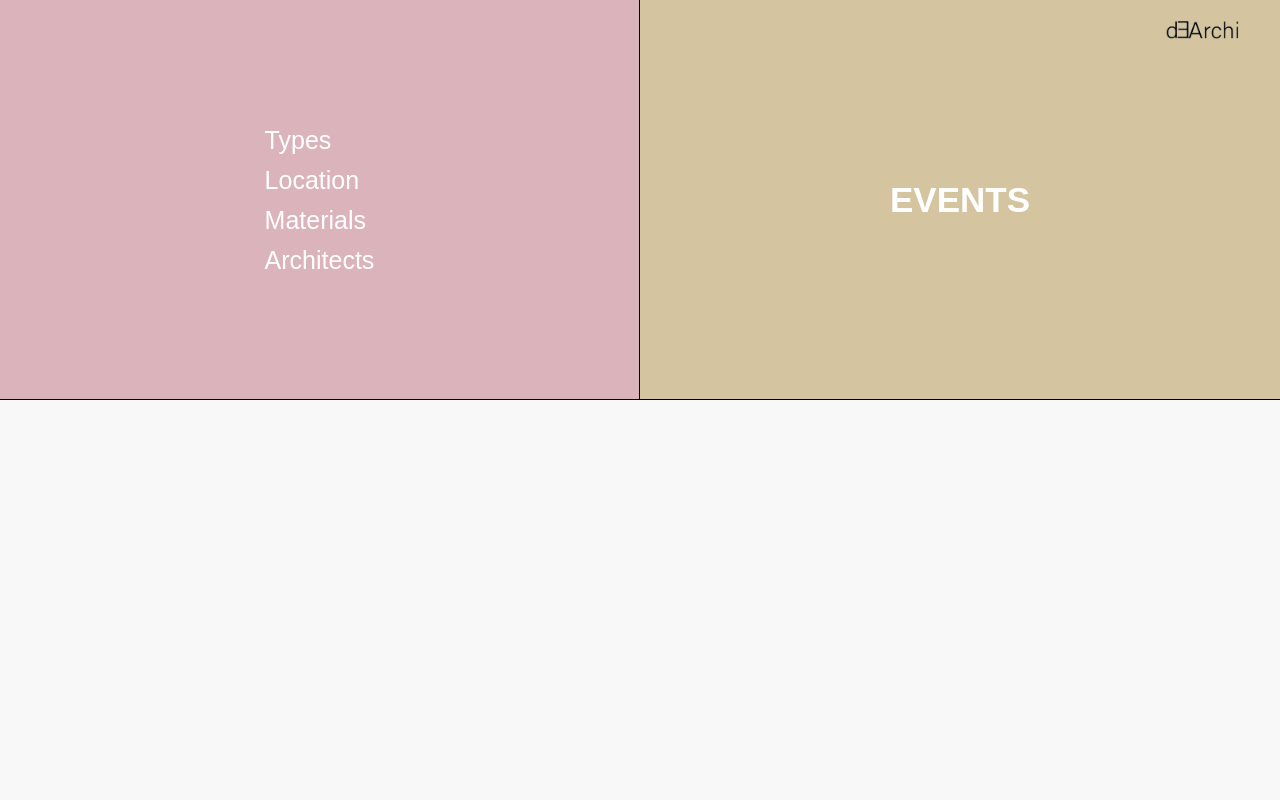
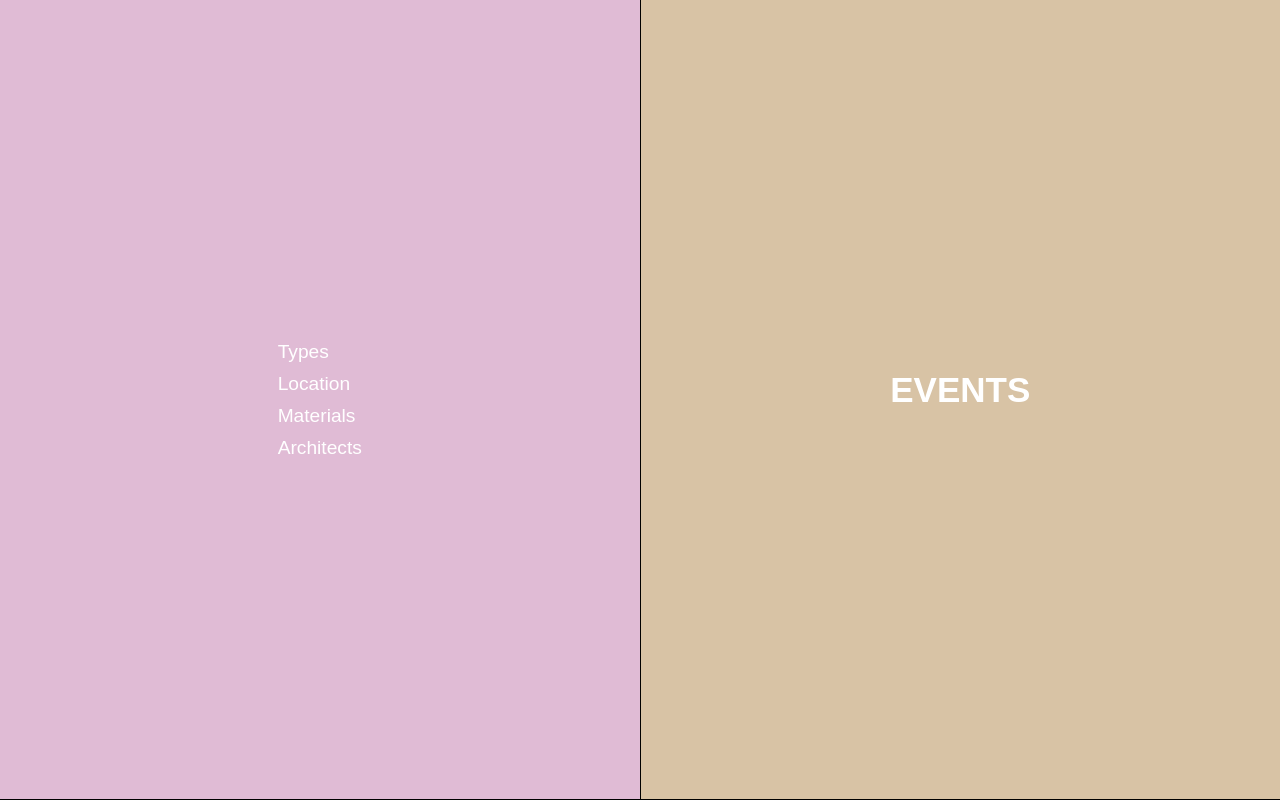
Before and after one commit to sson5114/happy.github.io, a plain HTML site: page index.html in a window 1280 px wide. Both pictures are taken after a click on the button "Open Letter". Drawn offline with Linux system fonts and the light colour scheme.

Commit message:
Update index.html

```diff
--- a/index.html
+++ b/index.html
@@ -107,6 +107,54 @@
     .main-content {
       display: none;
     }
+
+    /* Flexbox layout for Projects and Events sections */
+    .main {
+      display: flex;
+      justify-content: space-between;
+      align-items: stretch;
+      width: 100%;
+      height: 100vh;
+    }
+
+    /* Styling for Projects and Events sections */
+    .item1, .item2 {
+      flex: 1;
+      display: flex;
+      flex-direction: column;
+      justify-content: center;
+      align-items: center;
+      padding: 20px;
+      color: white;
+    }
+
+    .item1 {
+      background-color: #e0bbd5; /* Light pink for Projects */
+    }
+
+    .item2 {
+      background-color: #d8c3a5; /* Light beige for Events */
+    }
+
+    h1 {
+      font-size: 2rem;
+      margin-bottom: 20px;
+    }
+
+    ul {
+      list-style-type: none;
+      padding: 0;
+    }
+
+    ul li {
+      margin: 10px 0;
+    }
+
+    ul li a {
+      text-decoration: none;
+      color: white;
+      font-size: 1.2rem;
+    }
   </style>
 </head>
 
@@ -126,36 +174,24 @@
   <!-- Main content of the website -->
   <div class="main-content">
     <div class="main">
+      <!-- Projects Section -->
       <div class="item1 bgOne">
         <h1>PROJECTS</h1>
         <ul>
-          <li><a href="./html/Projects.html">
-              <h2>Types</h2>
-            </a></li>
-          <li><a href="./html/Projects.html">
-              <h2>Location</h2>
-            </a></li>
-          <li><a href="./html/Projects.html">
-              <h2>Materials</h2>
-            </a></li>
-          <li><a href="./html/Projects.html">
-              <h2>Architects</h2>
-            </a></li>
+          <li><a href="./html/Projects.html">Types</a></li>
+          <li><a href="./html/Projects.html">Location</a></li>
+          <li><a href="./html/Projects.html">Materials</a></li>
+          <li><a href="./html/Projects.html">Architects</a></li>
         </ul>
       </div>
+
+      <!-- Events Section -->
       <div class="item2 bgTwo">
         <h1>EVENTS</h1>
         <ul>
-          <li><a href="./html/Events.html">
-              <h2>News</h2>
-            </a></li>
-          <li><a href="./html/Events.html">
-              <h2>Awards</h2>
-            </a></li>
+          <li><a href="./html/Events.html">News</a></li>
+          <li><a href="./html/Events.html">Awards</a></li>
         </ul>
-      </div>
-      <div class="main_right">
-        <a href="#"><img src="./images/logo-1.png" alt="logo"></a>
       </div>
     </div>
   </div>
@@ -179,6 +215,5 @@
     }
   </script>
 
-
 </body>
 </html>
```
Lines whose indentation alone changed are shown as unchanged.
